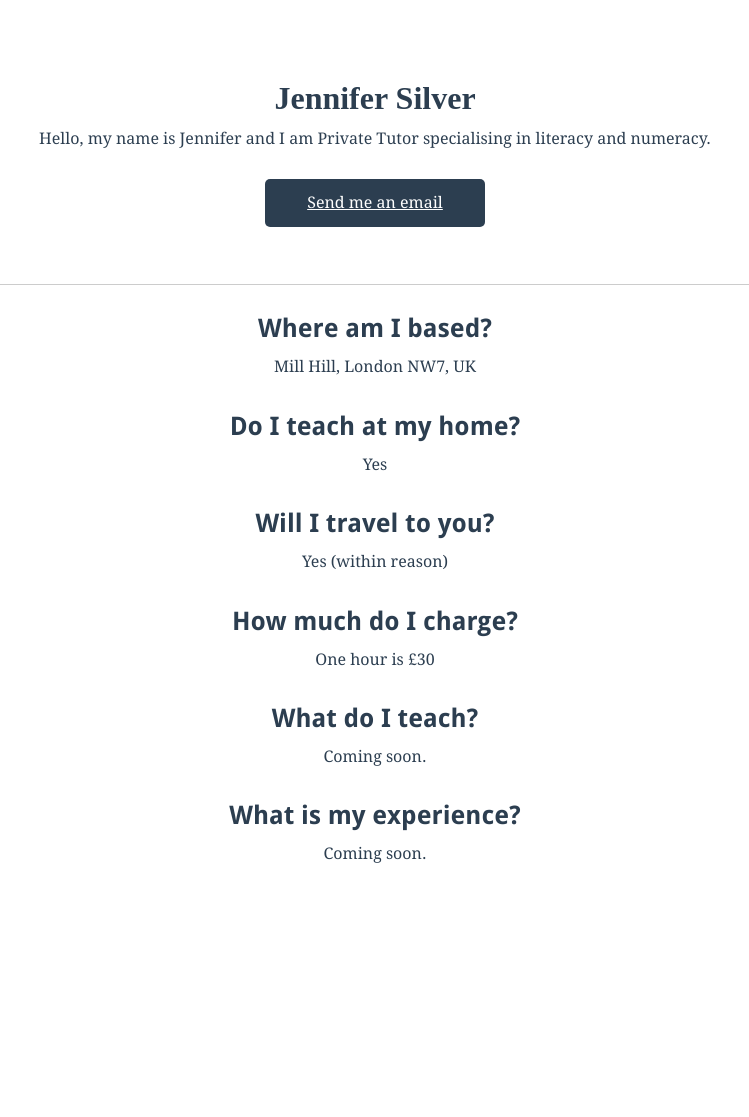
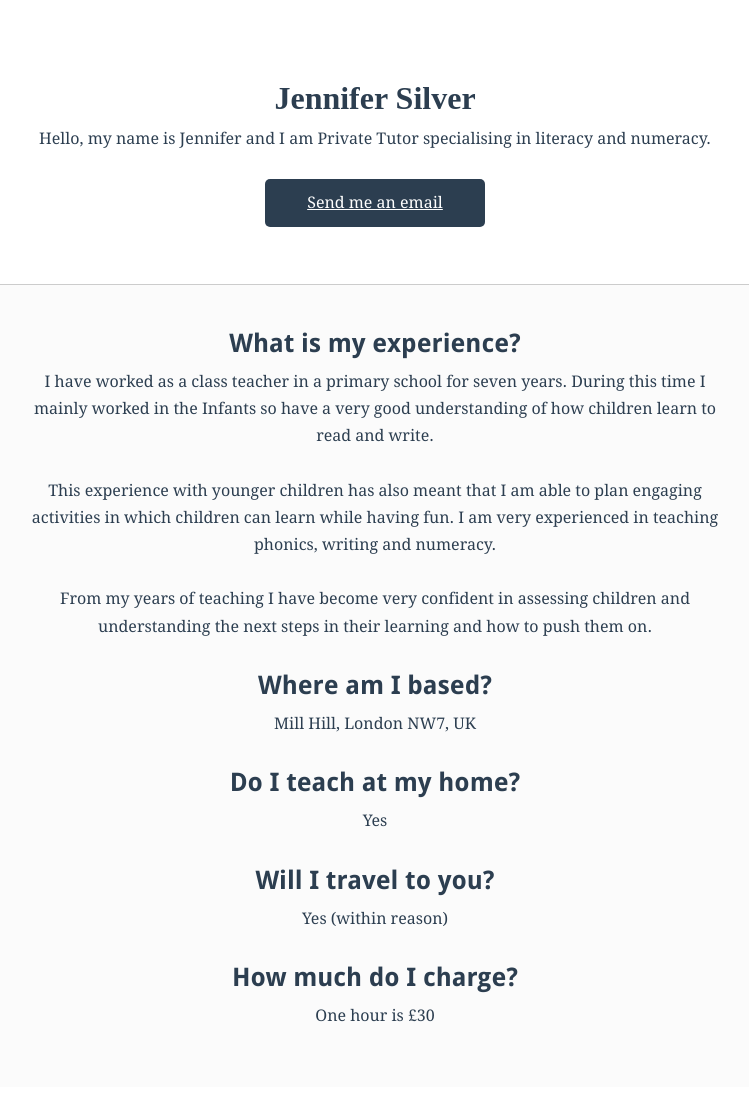
Before and after one commit to adamsilver/jensilver.co.uk, a Jekyll site: the page built from index.md, in a window 1280 px wide. Shown: the whole page, without its empty margins (265-1014 px from the left). Built offline with Jekyll 4.4.1, drawn with Linux system fonts in a browser that asks for light colours; some web fonts are replaced; Markdown is read by kramdown in place of the engine named in the settings; before the commit the page ends 925 px from its top, so only the background shows below that.

Commit message:
styles and content

```diff
--- a/assets/css/main.css
+++ b/assets/css/main.css
@@ -117,6 +117,8 @@
 **********************************************************/
 
 body,
+h1,
+h2,
 ul, li,
 p {
 	margin: 0;
@@ -147,10 +149,11 @@ h1 span {
 h2 {
     font-family: 'droid sans';
 	font-size: 1.6em;
-	margin-top: 1em;
 	margin-bottom: 0;
     color: #2c3e50;
     text-align: center;
+    padding-left: 20px;
+    padding-right: 20px;
 }
 
 p {
@@ -159,6 +162,11 @@ p {
 	margin-top: 0.5em;
 	color: #2c3e50;
 	text-align: center;
+	padding-left: 20px;
+	padding-right: 20px;
+	max-width: 700px;
+	margin-left: auto;
+	margin-right: auto;
 }
 
 a:link {
@@ -228,3 +236,9 @@ a img {
 	border-bottom: 1px solid #ccc;
 	padding-bottom: 30px;
 }
+
+.questions {
+	background-color: #fbfbfb;
+	padding-top: 40px;
+	padding-bottom: 30px;
+}
--- a/index.md
+++ b/index.md
@@ -17,26 +17,29 @@ layout: default
 	<p><a class="sendEmail" href="mailto:jencsilver+tutoring@gmail.com">Send me an email</a></p>
 </div>
 
-## Where am I based?
+<div class="questions">
 
-Mill Hill, London NW7, UK
+	<h2>What is my experience?</h2>
 
-## Do I teach at my home?
+	<p>I have worked as a class teacher in a primary school for seven years. During this time I mainly worked in the Infants so have a very good understanding of how children learn to read and write.</p>
 
-Yes
+	<p>This experience with younger children has also meant that I am able to plan engaging activities in which children can learn while having fun. I  am very experienced in teaching phonics, writing and numeracy.</p>
 
-## Will I travel to you?
+	<p>From my years of teaching I have become very confident in assessing children and understanding the next steps in their learning and how to push them on.</p>
 
-Yes (within reason)
+	<h2>Where am I based?</h2>
 
-## How much do I charge?
+	<p>Mill Hill, London NW7, UK</p>
 
-One hour is &#163;30
+	<h2>Do I teach at my home?</h2>
 
-## What do I teach?
+	<p>Yes</p>
 
-Coming soon.
+	<h2>Will I travel to you?</h2>
 
-## What is my experience?
+	<p>Yes (within reason)</p>
 
-Coming soon.
+	<h2>How much do I charge?</h2>
+
+	<p>One hour is &#163;30</p>
+</div>
```
